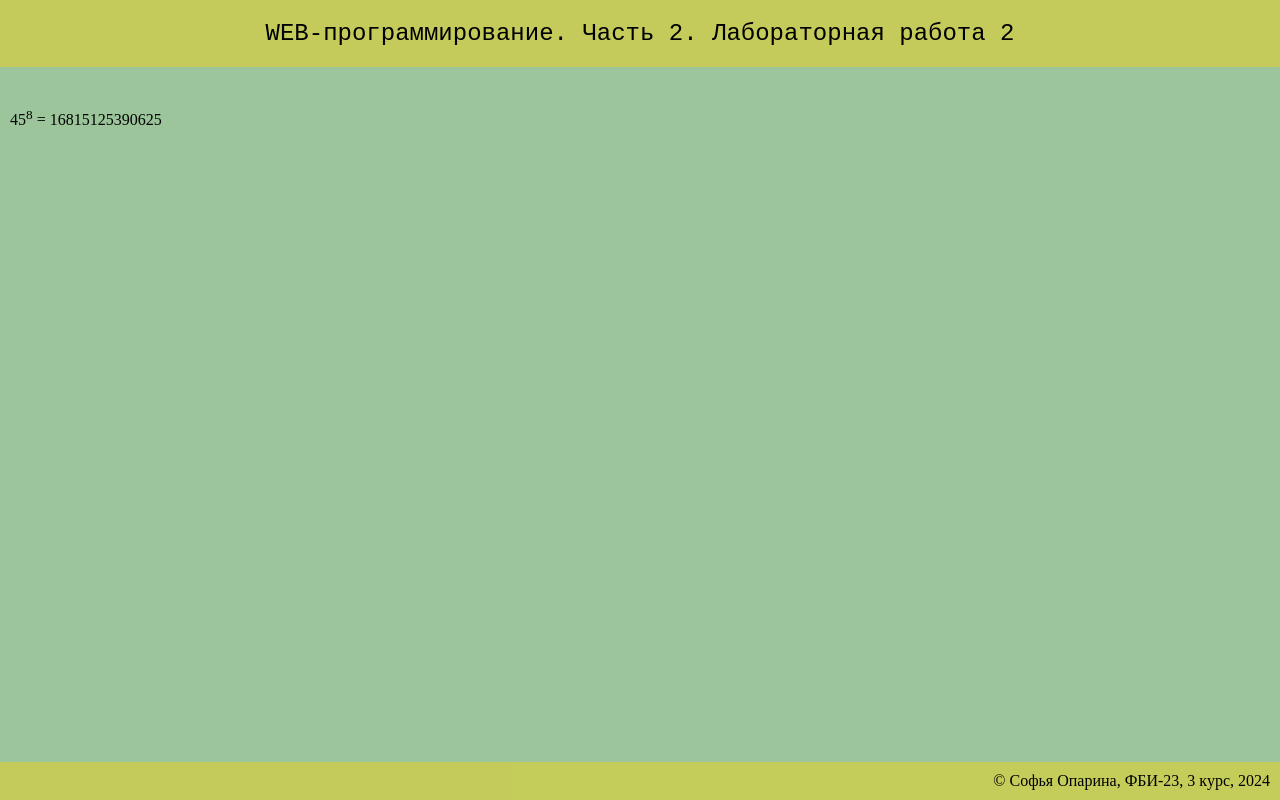
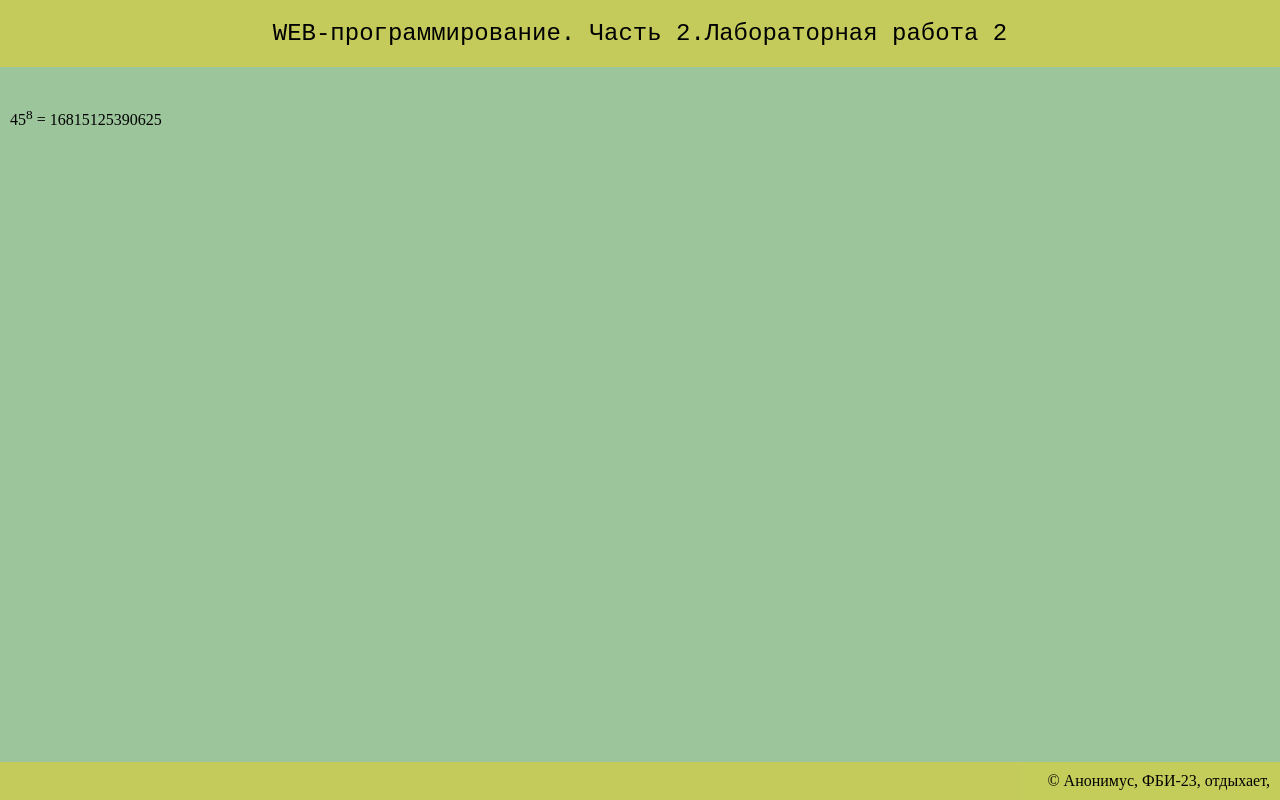
Before and after one commit to smoanlyfa/web_lab2, a Flask app: page /lab2/example in a window 1280 px wide. Run offline with Flask 3, Linux system fonts and the light colour scheme.

Commit message:
Условия в шаблоне

```diff
--- a/app.py
+++ b/app.py
@@ -168,4 +168,4 @@ def example():
     nlab = '2'
     group = 'ФБИ-23'
     course = '3'
-    return render_template('example.html', name=name, nlab=nlab, group=group, course=course)
+    return render_template('example.html', nlab=nlab, group=group)
--- a/templates/example.html
+++ b/templates/example.html
@@ -3,12 +3,12 @@
 <head>
     <meta charset="UTF-8">
     <meta name="viewport" content="width=device-width, initial-scale=1.0">
-    <title>Опарина Софья. Лабораторная работа {{nlab}}</title>
+    <title>{% if name %}Опарина Софья{% endif %}. Лабораторная работа 2</title>
     <link rel="stylesheet" href="{{url_for('static', filename='main.css')}}">
 </head>
 <body>
     <header>
-        WEB-программирование. Часть 2. Лабораторная работа {{nlab}}
+        WEB-программирование. Часть 2.{% if nlab %}Лабораторная работа 2{% endif %}
     </header>
 
     <main>
@@ -16,7 +16,18 @@
     </main>
 
     <footer>
-        &copy {{name}}, {{group}}, {{course}} курс, 2024
+        &copy;
+        {% if name %}
+            {{name}},
+        {% else %}
+            Анонимус,
+        {% endif %}
+        {{group}},
+        {% if course %}
+            {{course}} курс, 2024,
+        {% else %}
+            отдыхает,
+        {% endif %}
     </footer>
 </body>
 </html>
```
